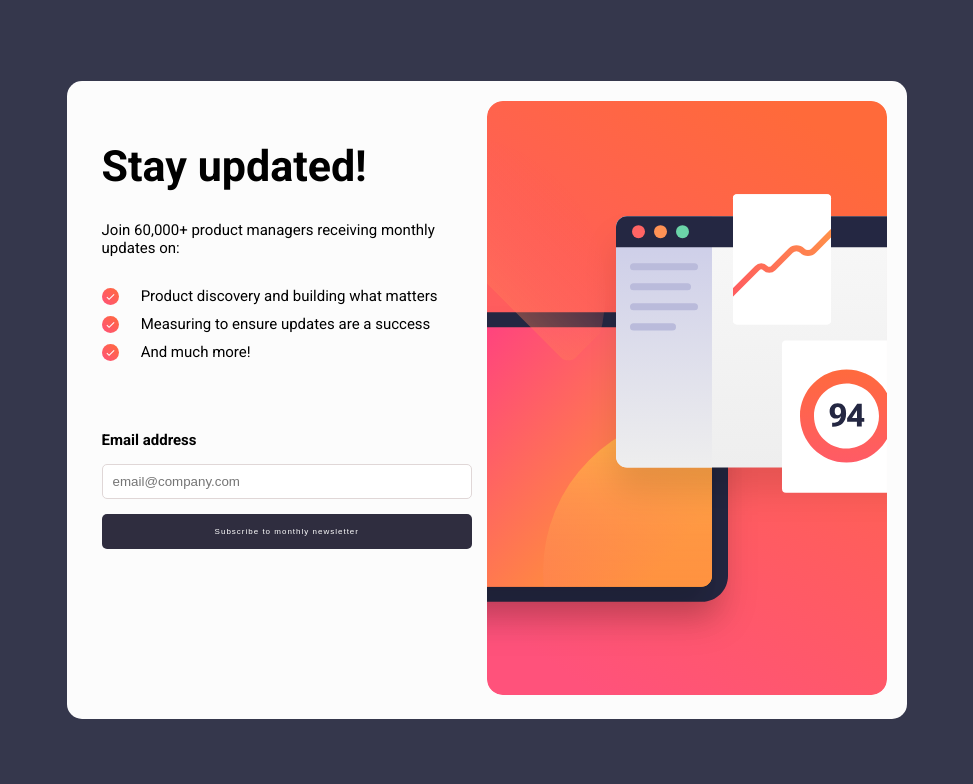
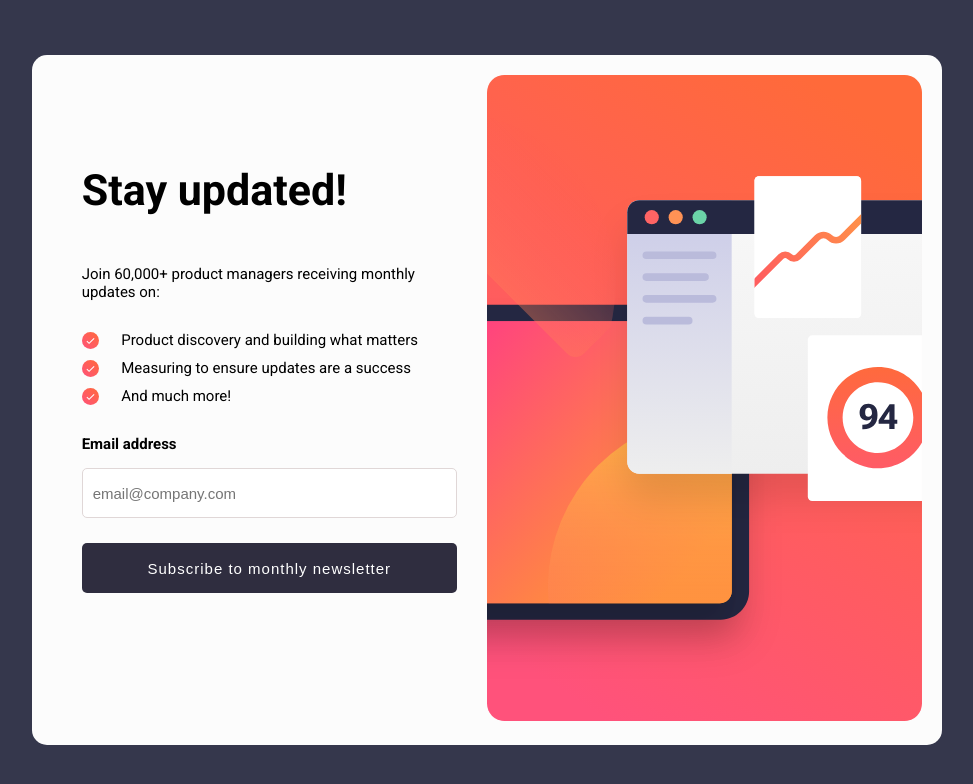
Before and after one commit to juancmdev/Newsletter-sign-up-form-with-success-message, a plain HTML site: page index.html in a window 1280 px wide. Shown: the whole page, without its empty margins (153-1126 px from the left). Drawn offline with Linux system fonts and the light colour scheme.

Commit message:
Update styles.css

```diff
--- a/styles.css
+++ b/styles.css
@@ -8,8 +8,8 @@
 
 aside {
   &.left {
-    height: 400px;
-    padding: 40px 15px;
+    height: auto;
+    padding: 40px 30px;
   }
 
   &.right {
@@ -69,12 +69,15 @@ body {
 
 #emailValue {
   transition: 0.2s ease-in all;
+  height: 50px;
+  font-size: 15px;
+  margin-bottom: 25px;
 }
 
 .emailText-container {
   display: grid;
   grid-template-columns: repeat(2, 1fr);
-  margin: 70px 0 10px 0;
+  margin: 30px 0 10px 0;
 }
 
 .emailText {
@@ -87,6 +90,7 @@ body {
   font-weight: 700;
   text-align: right;
   display: none;
+  margin-bottom: 0;
 }
 
 form {
@@ -108,12 +112,12 @@ form {
 
   & button {
     width: 100%;
-    height: 35px;
+    height: 50px;
     border: none;
     border-radius: 5px;
     background: #2f2d3f;
     color: white;
-    font-size: 8px;
+    font-size: 15px;
     font-weight: 400;
     letter-spacing: 1px;
     cursor: pointer;
@@ -128,7 +132,7 @@ form {
 
 h1 {
   font-size: 43px;
-  margin-bottom: 30px;
+  margin: 50px 0;
 }
 
 p {
```
